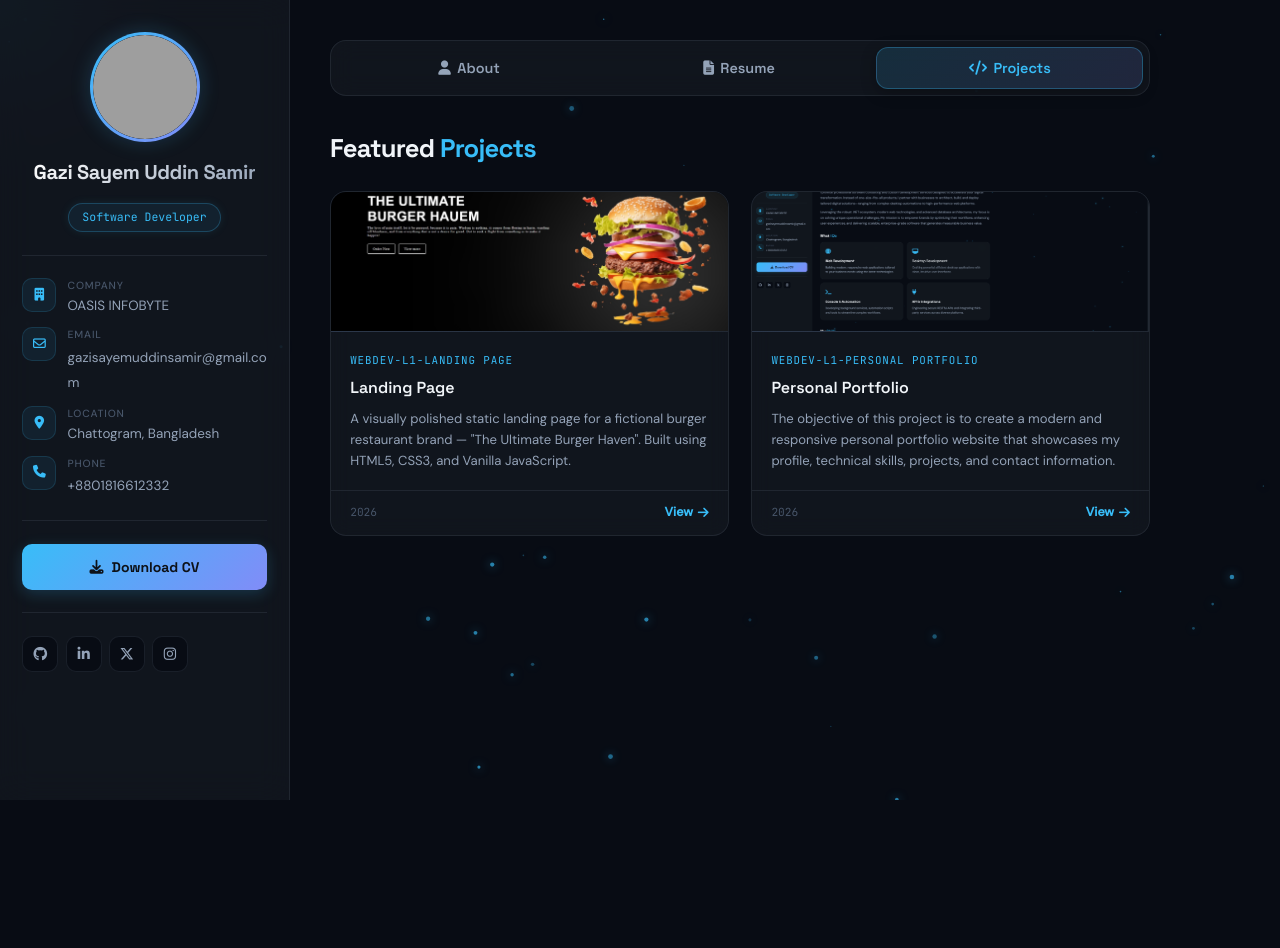
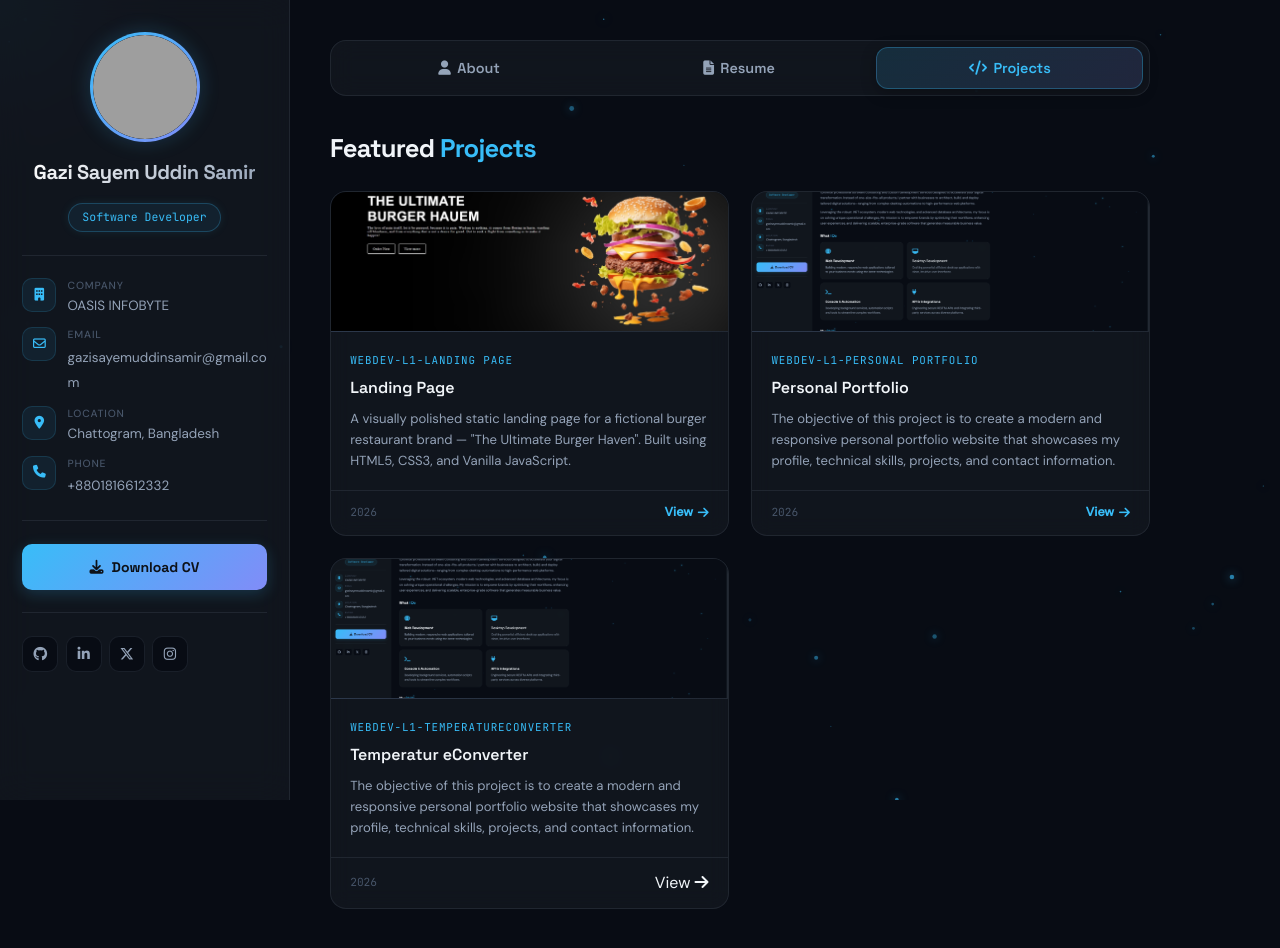
Before and after one commit to SayemSamir/OIBSIP, a plain HTML site: page WebDev-L1-PersonalPortfolio/index.html in a window 1280 px wide. Both pictures are taken after a click on the button "Projects". Before the commit the page ends 800 px from the top, so only its background shows below. Drawn offline with Linux system fonts and the light colour scheme; grey boxes are pictures that could not be loaded.

Commit message:
Update index.html

```diff
--- a/WebDev-L1-PersonalPortfolio/index.html
+++ b/WebDev-L1-PersonalPortfolio/index.html
@@ -346,6 +346,24 @@
     <a href="https://github.com/SayemSamir/OIBSIP/tree/main/WebDev-L1-PersonalPortfolio" target="_blank" class="proj-link">View <i class="fa-solid fa-arrow-right"></i></a>
   </div>
 </div>
+        <div class="proj-card tilt-card">
+  <div class="proj-thumb">
+    <!--TemperatureConverter -->
+    <img
+      src="https://github.com/SayemSamir/OIBSIP/blob/main/WebDev-L1-PersonalPortfolio/screenshot/About.png?raw=true"
+      alt="Personal Portfolio Preview"
+    />
+  </div>
+  <div class="proj-body">
+    <div class="proj-cat">WebDev-L1-TemperatureConverter</div>
+    <div class="proj-name">Temperatur eConverter</div>
+    <p class="proj-desc">The objective of this project is to create a modern and responsive personal portfolio website that showcases my profile, technical skills, projects, and contact information.</p>
+  </div>
+  <div class="proj-foot">
+    <span class="proj-year">2026</span>
+    <a href="https://github.com/SayemSamir/OIBSIP/tree/main/WebDev-L1-TemperatureConverter">View <i class="fa-solid fa-arrow-right"></i></a>
+  </div>
+</div>
 
       </div>
     </div>
```
